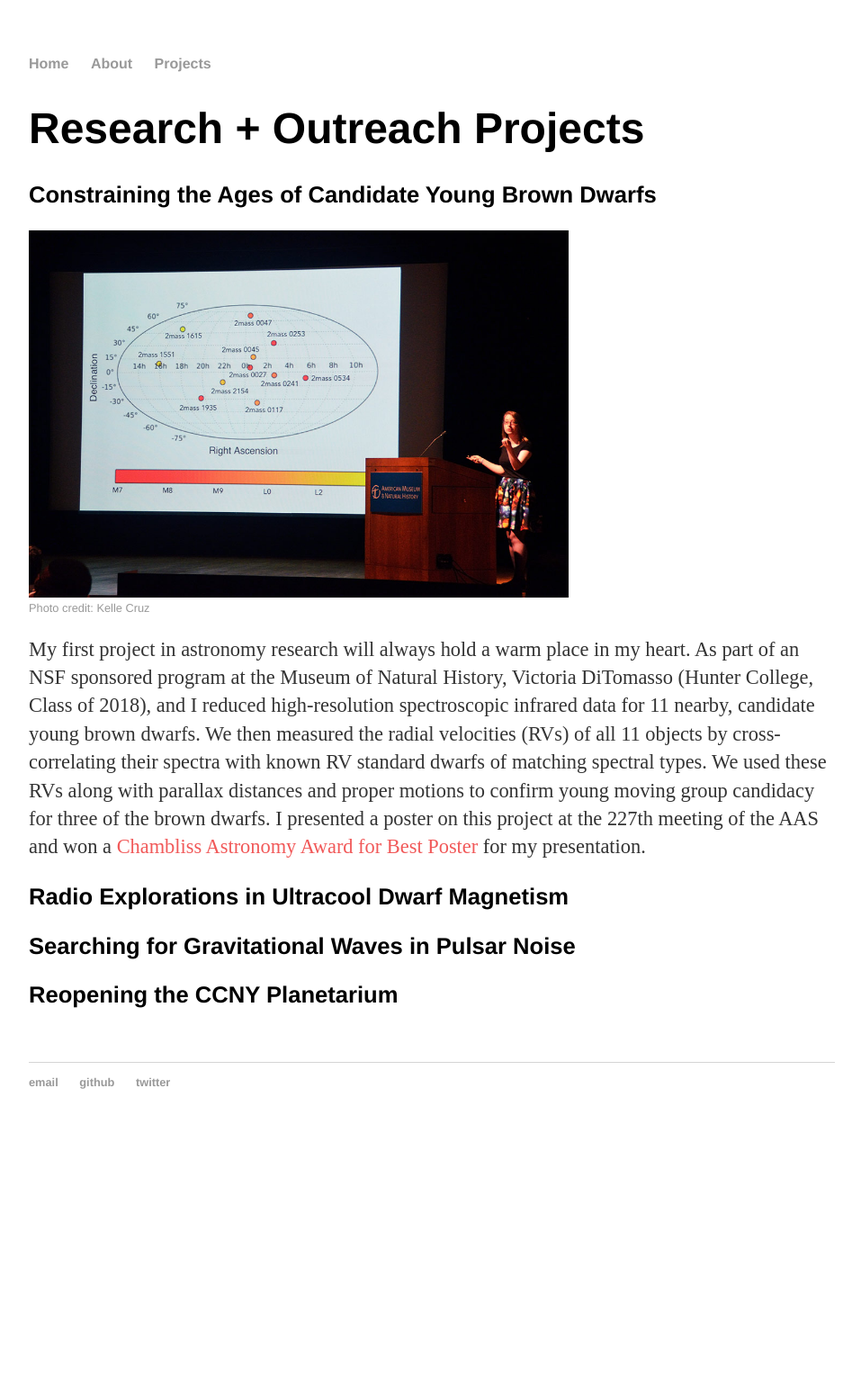
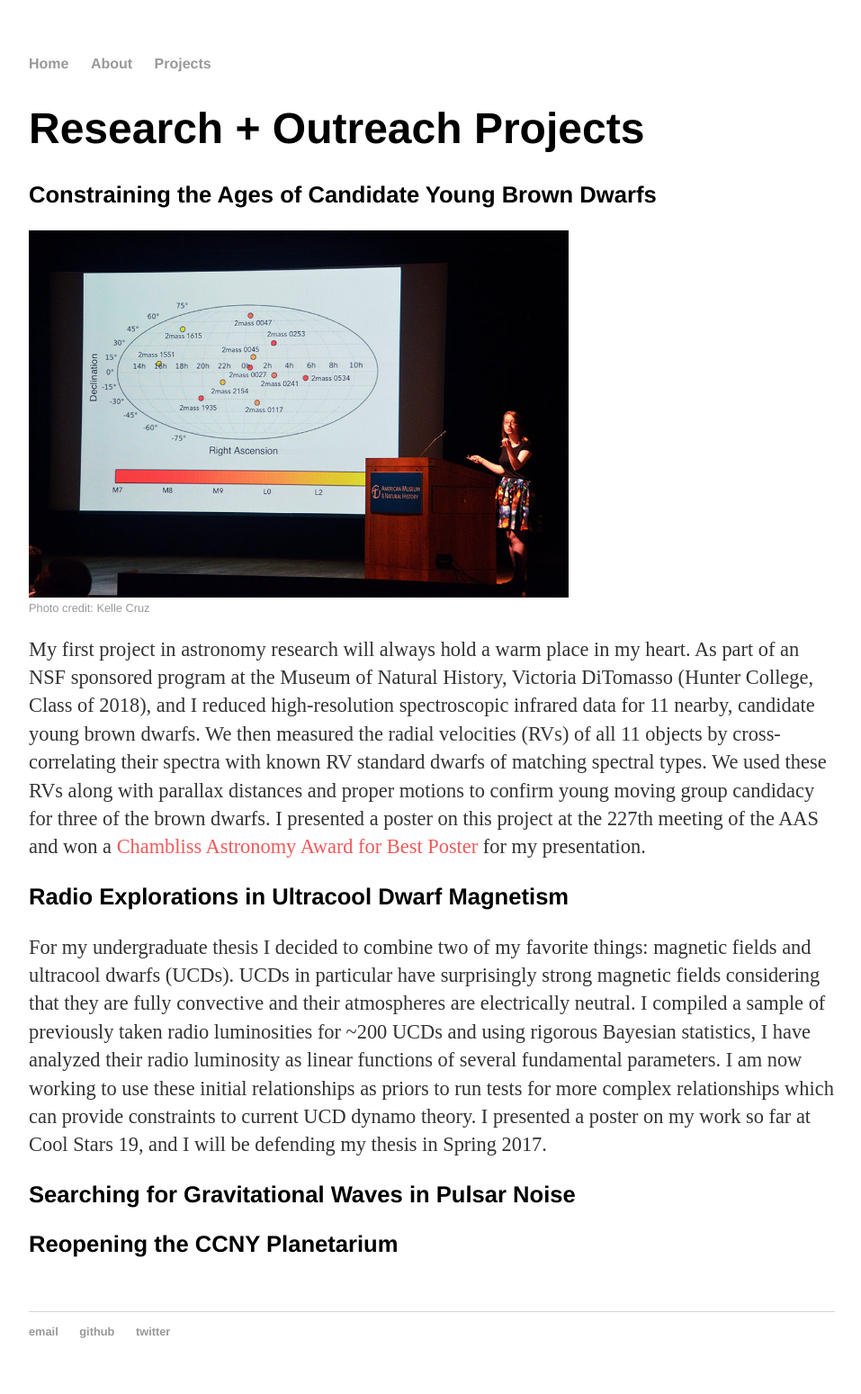
Before and after one commit to elliesch/elliesch.github.io, a Jekyll site: the page built from projects/index.html, in a window 1280 px wide. Shown: the whole page at 90% size, without its empty margins (160-1117 px from the left). Built offline with Jekyll 4.4.1, drawn with Linux system fonts in a browser that asks for light colours; before the commit the page ends 1272 px from its top, so only the background shows below that.

Commit message:
undergrad thesis added

```diff
--- a/projects/index.html
+++ b/projects/index.html
@@ -11,7 +11,7 @@ title: Ellie's Projects
         <figcaption style="font-family:'Helvetica', 'Arial', 'Sans-Serif'; font-size: 0.8em; color: #999;">Photo credit: Kelle Cruz</figcaption>
 	<p>My first project in astronomy research will always hold a warm place in my heart. As part of an NSF sponsored program at the Museum of Natural History, Victoria DiTomasso (Hunter College, Class of 2018), and I reduced high-resolution spectroscopic infrared data for 11 nearby, candidate young brown dwarfs. We then measured the radial velocities (RVs) of all 11 objects by cross-correlating their spectra with known RV standard dwarfs of matching spectral types. We used these RVs along with parallax distances and proper motions to confirm young moving group candidacy for three of the brown dwarfs. I presented a poster on this project at the 227th meeting of the AAS and won a <a href="https://aas.org/posts/news/2016/01/chambliss-student-poster-awards-aas-227">Chambliss Astronomy Award for Best Poster</a> for my presentation.</p>
 	<h3>Radio Explorations in Ultracool Dwarf Magnetism</h3>
-	<p></p>
+	<p>For my undergraduate thesis I decided to combine two of my favorite things: magnetic fields and ultracool dwarfs (UCDs). UCDs in particular have surprisingly strong magnetic fields considering that they are fully convective and their atmospheres are electrically neutral. I compiled a sample of previously taken radio luminosities for ~200 UCDs and using rigorous Bayesian statistics, I have analyzed their radio luminosity as linear functions of several fundamental parameters. I am now working to use these initial relationships as priors to run tests for more complex relationships which can provide constraints to current UCD dynamo theory. I presented a poster on my work so far at Cool Stars 19, and I will be defending my thesis in Spring 2017.</p>
 
 	<h3>Searching for Gravitational Waves in Pulsar Noise</h3>
 
```
